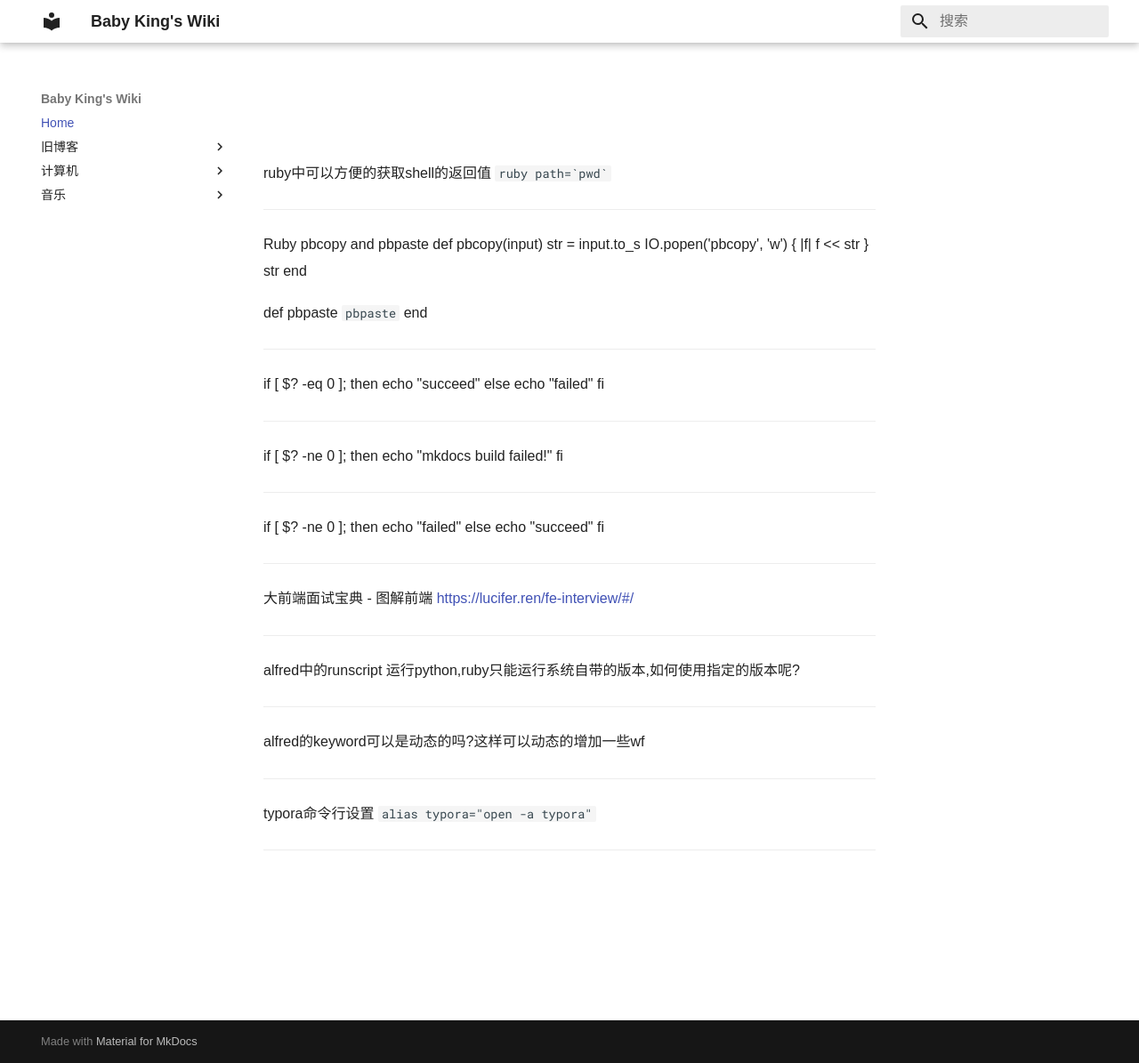
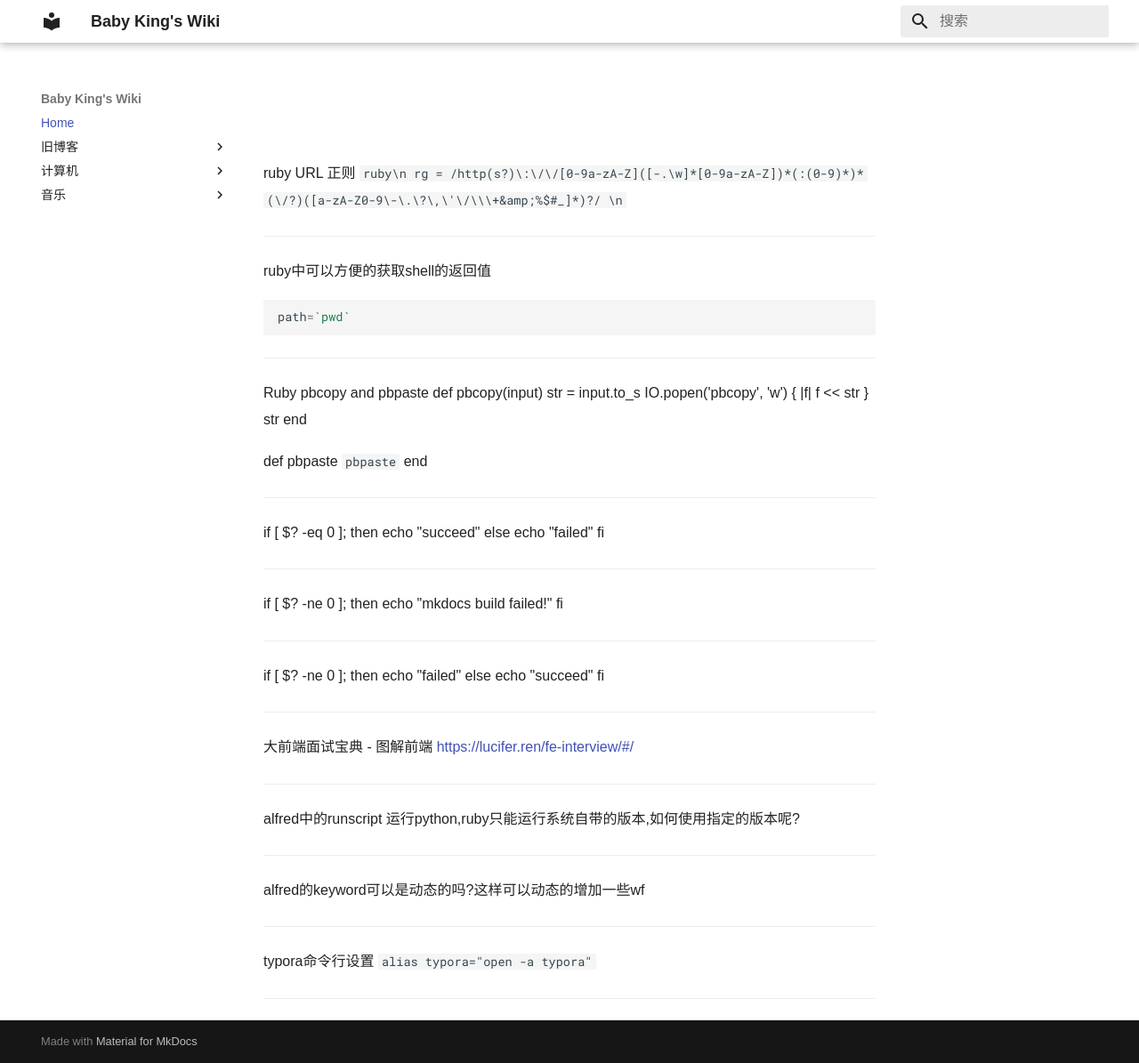
Before and after one commit to babyking/wiki, an MkDocs documentation site: the page built from wiki/index.md, in a window 1280 px wide and 1195 px high. Shown: the whole window at 89% size. Built offline with MkDocs 1.6.1 and Material for MkDocs 9.7.7, drawn with Linux system fonts in a browser that asks for light colours.

Commit message:
quick commit

````diff
--- a/wiki/index.md
+++ b/wiki/index.md
@@ -1,5 +1,10 @@
 #
-ruby中可以方便的获取shell的返回值  ```ruby path=`pwd`  ```
+ruby URL 正则  ```ruby\n rg = /http(s?)\:\/\/[0-9a-zA-Z]([-.\w]*[0-9a-zA-Z])*(:(0-9)*)*(\/?)([a-zA-Z0-9\-\.\?\,\'\/\\\+&amp;%$#_]*)?/ \n```
+___
+ruby中可以方便的获取shell的返回值
+```ruby
+path=`pwd`
+```
 ___
 Ruby pbcopy and pbpaste def pbcopy(input)
   str = input.to_s
````
